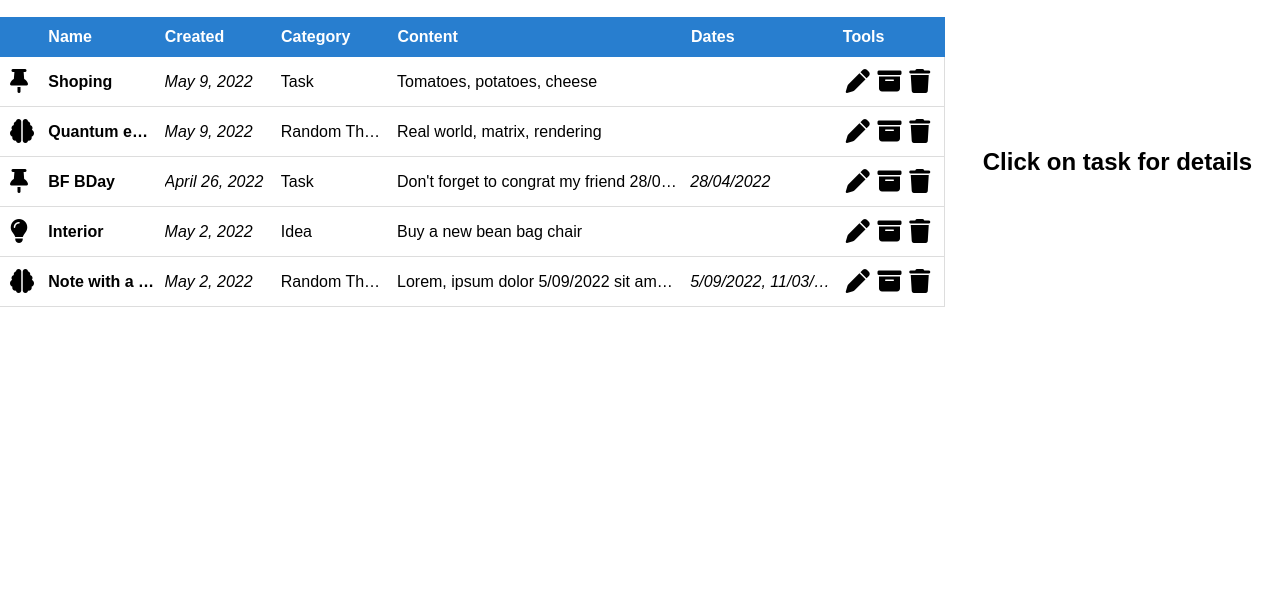
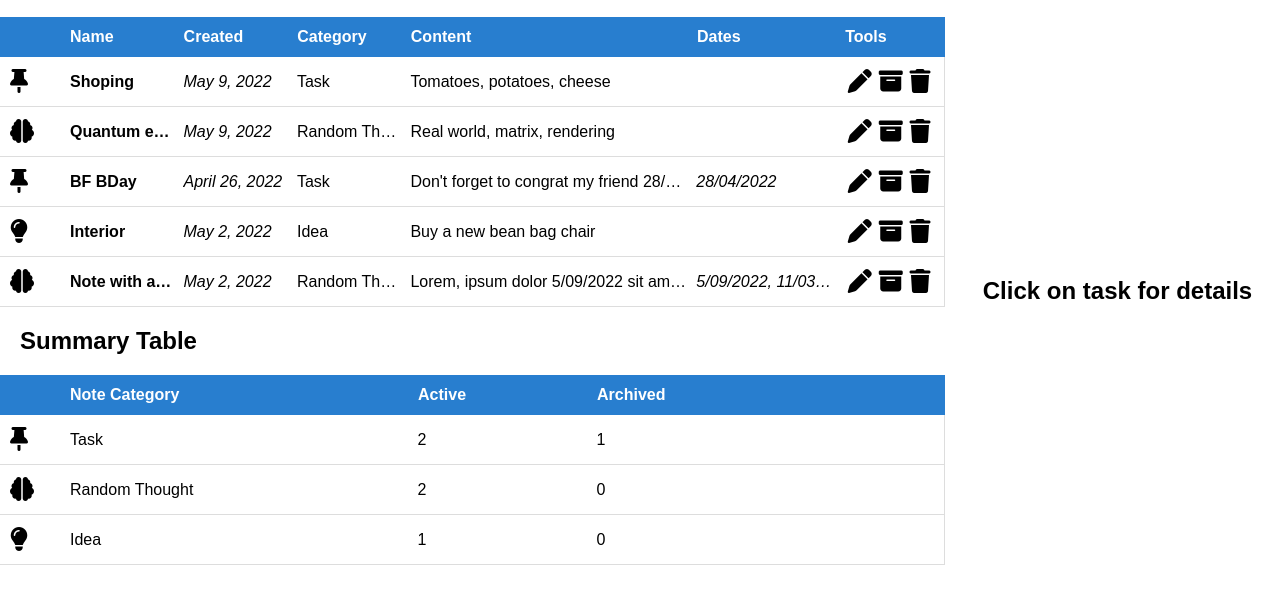
Before and after one commit to Yehor-Somov/RadencyTestTodoJS, a plain HTML site: page index.html in a window 1280 px wide. Shown: the part 64-668 px from the top of the page. Drawn offline with Linux system fonts and the light colour scheme.

Commit message:
Add summary table for categories

```diff
--- a/index.html
+++ b/index.html
@@ -37,6 +37,17 @@
           <span class="header-context-dates">Tools</span>
         </div>
         <div class="notes-list" data-option="active"></div>
+
+        <div class="summary-table">
+          <h2 style="padding: 20px">Summary Table</h2>
+          <div class="summary-header">
+            <div class="summary-icon"></div>
+            <span class="summary-category">Note Category</span>
+            <span class="summary-active">Active</span>
+            <span class="summary-archided">Archived</span>
+          </div>
+          <div class="summary-list"></div>
+        </div>
       </div>
       <div class="notes-inspector" data-info="template">
         <div class="notes-info">
@@ -44,7 +55,8 @@
             <div class="inspector-header-info">
               <h2 class="inspector-note-name">Shoping</h2>
               <div class="inspector-main-info">
-                <span class="inspector-note-category">Task &diams;</span>
+                <span class="inspector-note-category">Task</span>
+                <span>&diams;</span>
                 <span class="inspector-note-date">May 9, 2022</span>
               </div>
             </div>
--- a/scripts/layout.js
+++ b/scripts/layout.js
@@ -3,6 +3,21 @@ const addNoteButton = document.querySelector(".add-note-button");
 const closeModalButton = document.querySelector(".close-modal-button");
 const noteContentInput = document.querySelector(".input-content");
 const closeInspectorButton = document.querySelector(".close-inspector-button");
+
+const categories = [
+  {
+    name: "Task",
+    icon: "fa-thumbtack",
+  },
+  {
+    name: "Random Thought",
+    icon: "fa-brain",
+  },
+  {
+    name: "Idea",
+    icon: "fa-lightbulb",
+  },
+];
 
 function updateNotesList(notes) {
   const notesList = document.querySelector(".notes-list");
@@ -36,6 +51,41 @@ function updateNotesList(notes) {
                                     </div>
                                 </div>`;
     notesList.append(noteElement);
+  });
+  updateSummary(notes);
+}
+
+function updateSummary(notes) {
+  const summaryList = document.querySelector(".summary-list");
+  summaryList.innerHTML = ``;
+
+  categories.forEach((category) => {
+    let categoryElement = document.createElement("div");
+    categoryElement.classList.add("category");
+
+    categoryElement.innerHTML = `<div class="summary-icon">
+                                    <i class="fa-solid ${
+                                      category.icon
+                                    } fa-xl"></i>
+                                </div>
+                                <span class="summary-category">${
+                                  category.name
+                                }</span>
+                                <span class="summary-active">${
+                                  notes.filter(
+                                    (note) =>
+                                      note.category === category.name &&
+                                      note.state === "Active"
+                                  ).length
+                                }</span>
+                                <span class="summary-archived">${
+                                  notes.filter(
+                                    (note) =>
+                                      note.category === category.name &&
+                                      note.state === "Archived"
+                                  ).length
+                                }</span>`;
+    summaryList.append(categoryElement);
   });
 }
 
--- a/scripts/script.js
+++ b/scripts/script.js
@@ -6,6 +6,7 @@ window.onload = () => {
 
 function initialize() {
   updateNotesList(notes);
+  updateSummary(notes);
 
   document
     .querySelector(".create-note-button")
@@ -46,12 +47,14 @@ function actionButtonClick(event) {
         updateNotesList(notes);
         break;
       case "archive":
-        notes[note.dataset.listIndex].state = "archived";
+        notes[note.dataset.listIndex].state = "Archived";
         note.dataset.state = "archived";
+        updateSummary(notes);
         break;
       case "unarchive":
-        notes[note.dataset.listIndex].state = "active";
+        notes[note.dataset.listIndex].state = "Active";
         note.dataset.state = "active";
+        updateSummary(notes);
         break;
       case "edit":
         break;
@@ -96,11 +99,16 @@ function parsingContentDates(content) {
 }
 
 function getCategoryIcon(category) {
-  if (category === "Task") {
-    return "fa-thumbtack";
-  } else if (category === "Random Thought") {
-    return "fa-brain";
-  } else if (category === "Idea") {
-    return "fa-lightbulb";
-  }
+  //   if (category === "Task") {
+  //     return "fa-thumbtack";
+  //   } else if (category === "Random Thought") {
+  //     return "fa-brain";
+  //   } else if (category === "Idea") {
+  //     return "fa-lightbulb";
+  //   }
+  return categories.filter((item) => item.name === category)[0].icon;
 }
+
+// function test(category) {
+//   return categories.filter((item) => item.name === category)[0].icon
+// }
--- a/styles/style.css
+++ b/styles/style.css
@@ -63,7 +63,7 @@ header {
   height: 40px;
   padding: 5px 10px;
   display: grid;
-  grid-template-columns: 0.4fr repeat(3, 1.5fr) 4fr 2fr 1.3fr;
+  grid-template-columns: 50px repeat(3, 1.5fr) 4fr 2fr 1.3fr;
   gap: 10px;
   align-items: center;
 }
@@ -77,7 +77,7 @@ header {
   height: 50px;
   padding: 5px 10px;
   display: grid;
-  grid-template-columns: 0.4fr repeat(3, 1.5fr) 4fr 2fr 1.3fr;
+  grid-template-columns: 50px repeat(3, 1.5fr) 4fr 2fr 1.3fr;
   gap: 10px;
   align-items: center;
   border-bottom: 1px solid #ddd;
@@ -300,3 +300,34 @@ i {
 [data-info="note"] .template-info {
   display: none;
 }
+
+.summary-table {
+}
+
+.summary-header {
+  background-color: #287ecf;
+  color: white;
+  font-weight: 600;
+  height: 40px;
+  padding: 5px 10px;
+  display: grid;
+  grid-template-columns: 50px 4fr 2fr 4fr;
+  gap: 10px;
+  align-items: center;
+}
+
+.category {
+  height: 50px;
+  padding: 5px 10px;
+  display: grid;
+  grid-template-columns: 50px 4fr 2fr 4fr;
+  gap: 10px;
+  align-items: center;
+  border-bottom: 1px solid #ddd;
+  border-right: 1px solid #ddd;
+}
+
+/* .category:hover {
+  box-shadow: inset 0 0 0 1000px rgba(0, 0, 0, 0.05);
+  cursor: pointer;
+} */
```
